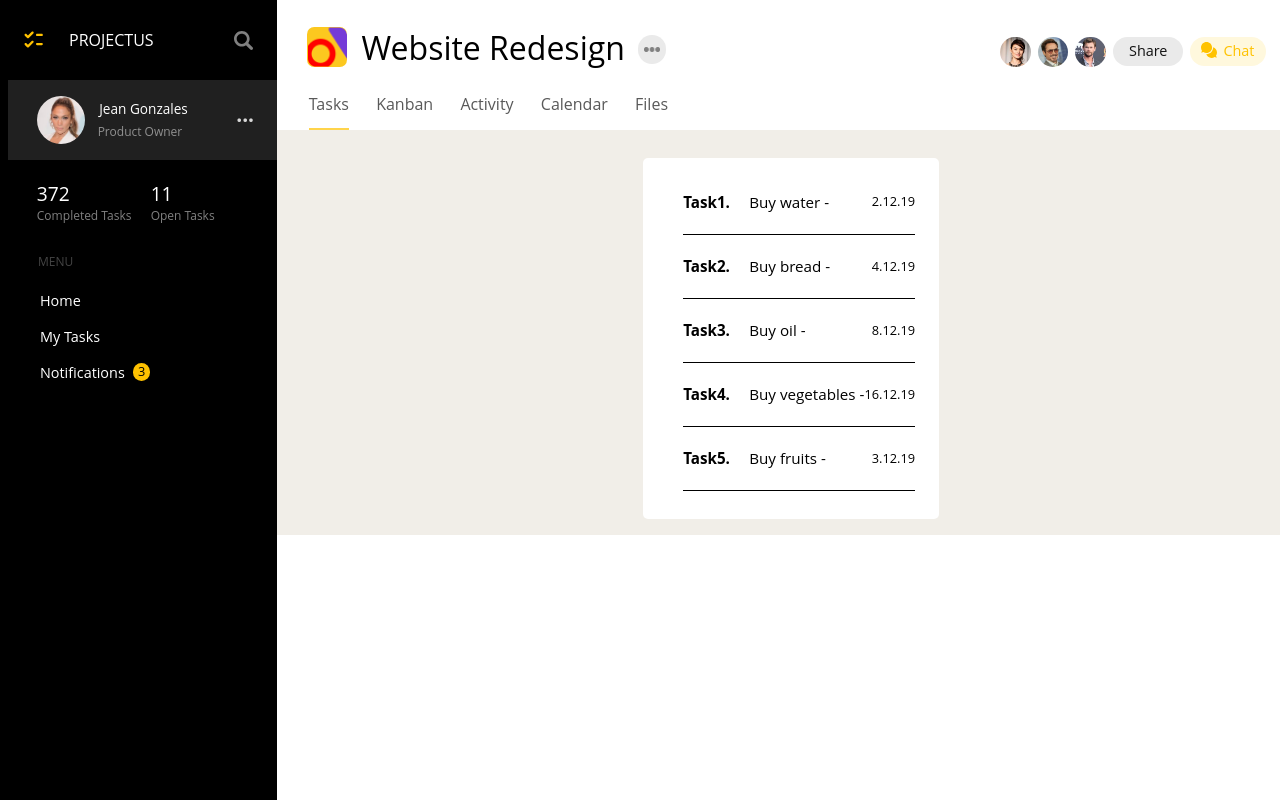
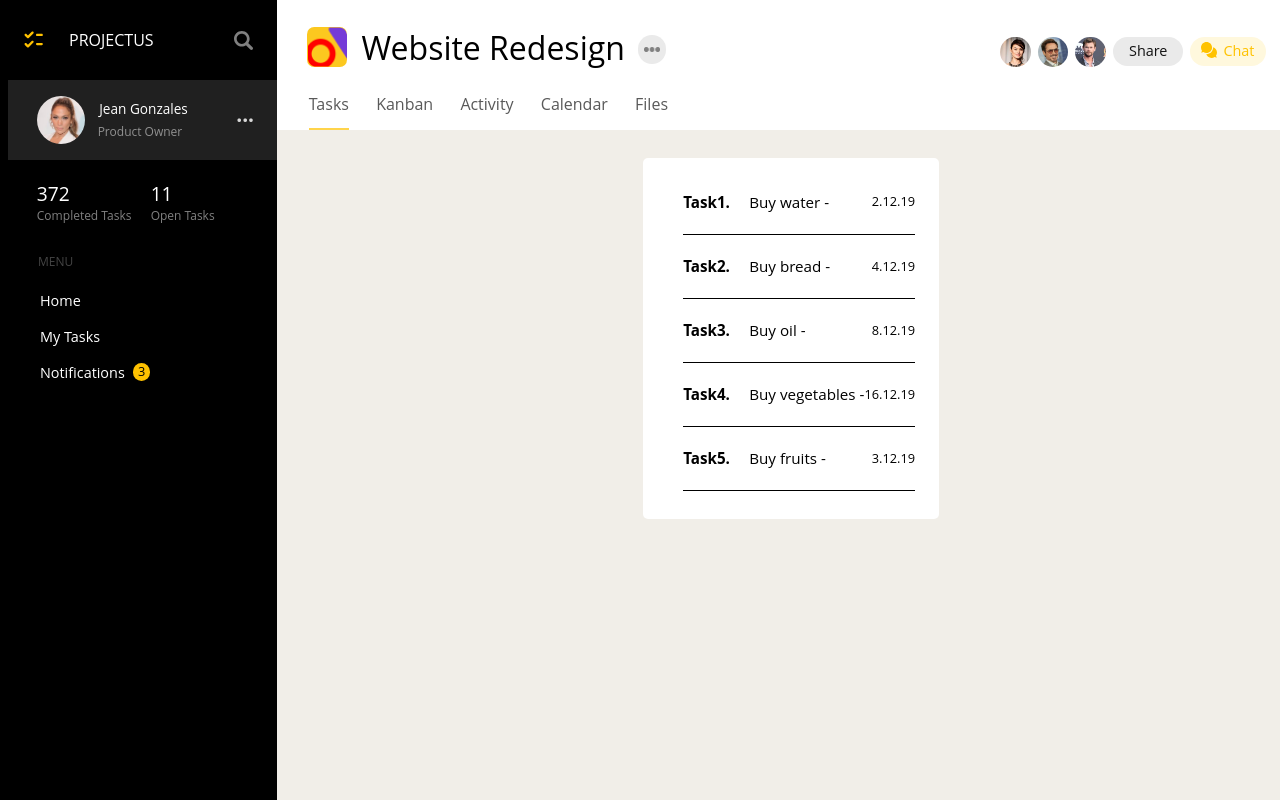
Before and after one commit to sergpsw/onix_front_end, a Vue app: page /tasks in a window 1280 px wide. Shown: the top 800 px of the page. Built offline with nearby package versions, Linux system fonts and the light colour scheme.

Commit message:
changed height in block "container"

```diff
--- a/src/assets/less/main.less
+++ b/src/assets/less/main.less
@@ -39,13 +39,6 @@ body {
   position: relative;
   .d-flex {
     display: flex;
-  }
-  .wrap-flex-c {
-    display: flex;
-    flex-direction: column;
-    height: 100%;
-    width: 80%;
-    background-color: @color-bg_cont;
   }
 
   /*Sidebar*/
@@ -211,10 +204,18 @@ body {
       }
     }
   }
+  .wrap-flex-c {
+    display: flex;
+    flex-direction: column;
+    height: 100vh;
+    width: 80%;
+    background-color: @color-bg_cont;
+  }
 
   /*Navbar*/
   .navbar {
     .d-flex;
+    // flex-grow: 0;
     flex-direction: column;
     flex-wrap: wrap;
     width: 100%;
--- a/src/components/Content.vue
+++ b/src/components/Content.vue
@@ -1,8 +1,6 @@
 <template>
-  <div>
-    <div class="container">
-      <router-view/>
-    </div>
+  <div class="container">
+    <router-view/>
   </div>
 </template>
 
@@ -14,11 +12,12 @@ export default {
 </script>
 
 
-<style>
+<style lang="less">
 .container {
-  display: flex;;
+  display: flex;
+  flex: 1 0 auto;
+  align-content: stretch;
   width: 100%;
-  height: min-content;
   justify-content: center;
   background-color: rgb(241, 238, 232);
   padding: 0 0.8rem;
--- a/src/components/ContentActivity.vue
+++ b/src/components/ContentActivity.vue
@@ -73,9 +73,10 @@ export default {
 @color-bg_sidebar: #000;
 @color-bg_cont: #fff;
 .container-box {
-  width: max-content;
   display: flex;
   flex-direction: column;
+  width: max-content;
+  height: min-content;
   background-color: @color-bg_cont;
   border-radius: 5px;
   align-items: center;
--- a/src/components/ContentTasks.vue
+++ b/src/components/ContentTasks.vue
@@ -34,13 +34,13 @@ export default {
 
 <style scoped lang="less">
 .container-tasks {
-  min-width: max-content;
   display: flex;
   flex-direction: column;
+  width: max-content;
+  height: min-content;
   background-color: #fff;
   border-radius: 5px;
   align-items: center;
-  justify-content:  flex-end;
   margin: 1.8rem 0 1rem 0;
   padding-bottom: 1rem;
   ul {
```
